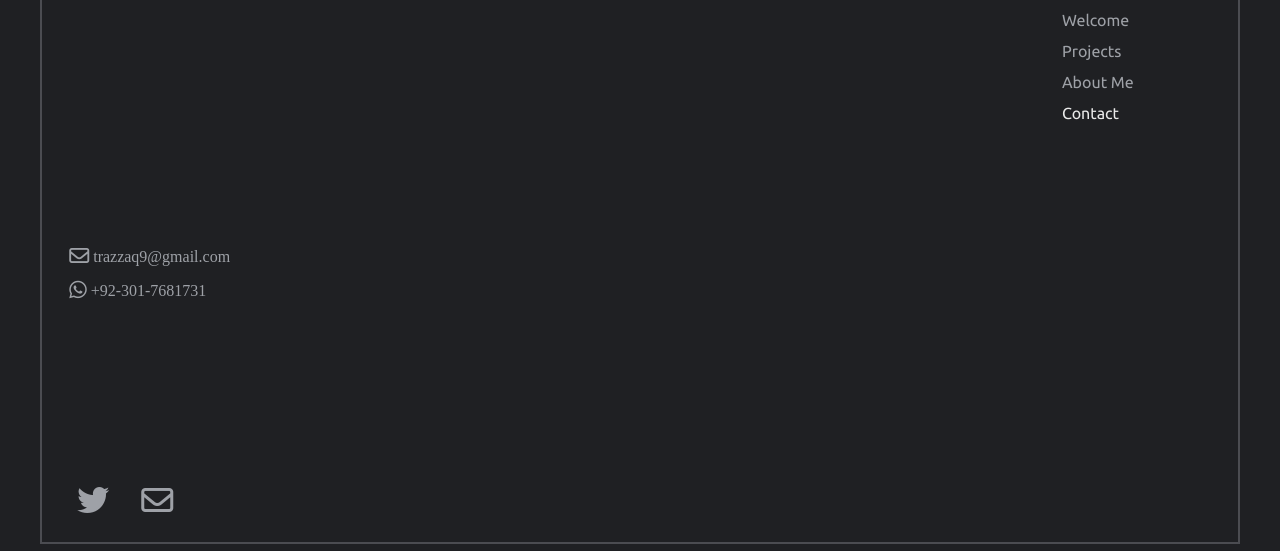
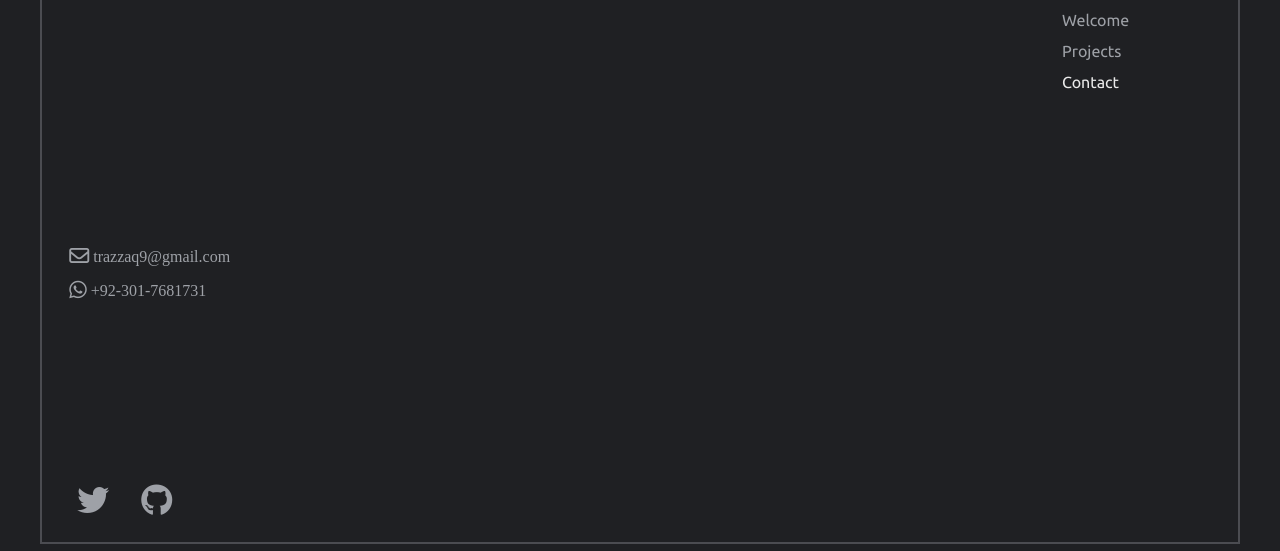
Before and after one commit to talhar5/typeofsamar, a React (Create React App) app: page / in a window 1280 px wide. Both pictures are taken after a click on the button "Contact". Shown: the part 216-767 px from the top of the page. Built offline with nearby package versions, Linux system fonts and the light colour scheme.

Commit message:
projects names added

```diff
--- a/package.json
+++ b/package.json
@@ -2,7 +2,7 @@
   "name": "portfolio",
   "version": "0.1.0",
   "author": "Talha Razzaq <trazzaq9@gmail.com> (https://www.typeofsamar.com)",
-  "homepage": "",
+  "homepage": "https://1talhapk.github.io/typeofsamar",
   "private": true,
   "dependencies": {
     "@fortawesome/fontawesome-svg-core": "^6.4.0",
--- a/src/Contact.js
+++ b/src/Contact.js
@@ -16,8 +16,8 @@ export default function Contact() {
         <a href='https://www.twitter.com/1talha_pk' target='blank'>
           <i className="fa-brands fa-twitter fa-2xl"></i>
         </a>
-        <a href='https://www.twitter.com/2talhapk' target='blank'>
-          <i class="fa-regular fa-envelope fa-2xl"></i>
+        <a href='https://github.com/1talhapk' target='blank'>
+        <i class="fa-brands fa-github fa-2xl"></i>
         </a>
       </div>
     </div>
--- a/src/Project.js
+++ b/src/Project.js
@@ -1,6 +1,4 @@
 import React from 'react'
-import { FontAwesomeIcon } from '@fortawesome/react-fontawesome'
-import { faUpRightFromSquare } from '@fortawesome/free-solid-svg-icons';
 
 export default function Project({ project }) {
   return (
@@ -8,7 +6,7 @@ export default function Project({ project }) {
       <h2 className='project-title'>
         {project.title + " "}
         <a href={project.url} target='blank'>
-          <FontAwesomeIcon icon={faUpRightFromSquare} size="sm" />
+        <i class="fa-solid fa-up-right-from-square fa-sm"></i>
         </a>
       </h2>
       <div className='project-description'>{project.description}</div>
--- a/src/Projects.js
+++ b/src/Projects.js
@@ -1,8 +1,6 @@
 import React, { useEffect, useState } from 'react'
 import projectsData from './projectsData.json';
 import ProjectList from './projectsList';
-import { FontAwesomeIcon } from '@fortawesome/react-fontawesome'
-import { faDiagramProject } from '@fortawesome/free-solid-svg-icons';
 
 export default function Projects() {
 
@@ -20,7 +18,7 @@ export default function Projects() {
   return (
     <div className=''>
       <h1 className='personal-projects-heading'>
-        <FontAwesomeIcon icon={faDiagramProject} size="sm" />
+        <i class="fa-solid fa-diagram-project fa-sm"></i>
         {" Personal Projects"}
       </h1>
       {isLoading && <div className='loading'>Loading...</div>}
--- a/src/navBtns.js
+++ b/src/navBtns.js
@@ -6,7 +6,7 @@ export default function NavBtns({ handleClick }) {
         <div className="nav-section">
             <button value="welcome" onClick={handleClick} className="btn active">Welcome</button>
             <button value="projects" onClick={handleClick} className="btn">Projects</button>
-            <button value="about-me" onClick={handleClick} className="btn">About Me</button>
+            {/* <button value="about-me" onClick={handleClick} className="btn">About Me</button> */}
             <button value="contact" onClick={handleClick} className="btn">Contact</button>
         </div>
     )
--- a/src/projectsData.json
+++ b/src/projectsData.json
@@ -3,13 +3,18 @@
     "type": "React.js",
     "projects": [
       {
-        "title": "First Project Name",
+        "title": "Infinite scroll Books",
         "description": "lorem impsum lorem impsum lorem impsum lorem impsum",
         "url": "https://1talhapk.github.io/currency-converter"
       },
       {
         "title": "First Project Namefgf",
         "description": "lorem impsum lorem impsum lorem impsum lorem impsum",
+        "url": "https://1talhapk.github.io/currency-converter"
+      },
+      {
+        "title": "Currency Converter",
+        "description": "This currency converter is made using reactjs.",
         "url": "https://1talhapk.github.io/currency-converter"
       }
     ]
@@ -18,12 +23,52 @@
     "type": "Vanilla Javascript",
     "projects": [
       {
-        "title": "First Project Name",
+        "title": "Notes App",
         "description": "lorem impsum lorem impsum lorem impsum lorem impsum",
         "url": "https://1talhapk.github.io/currency-converter"
       },
       {
-        "title": "First Project Namefgf",
+        "title": "Snake Game",
+        "description": "lorem impsum lorem impsum lorem impsum lorem impsum",
+        "url": "https://1talhapk.github.io/currency-converter"
+      },
+      {
+        "title": "English Dictionary",
+        "description": "lorem impsum lorem impsum lorem impsum lorem impsum",
+        "url": "https://1talhapk.github.io/currency-converter"
+      },
+      {
+        "title": "Simple Calculator",
+        "description": "lorem impsum lorem impsum lorem impsum lorem impsum",
+        "url": "https://1talhapk.github.io/currency-converter"
+      },
+      {
+        "title": "News Website",
+        "description": "lorem impsum lorem impsum lorem impsum lorem impsum",
+        "url": "https://1talhapk.github.io/currency-converter"
+      },
+      {
+        "title": "Stopwatch",
+        "description": "lorem impsum lorem impsum lorem impsum lorem impsum",
+        "url": "https://1talhapk.github.io/currency-converter"
+      },
+      {
+        "title": "Weather App",
+        "description": "lorem impsum lorem impsum lorem impsum lorem impsum",
+        "url": "https://1talhapk.github.io/currency-converter"
+      },
+      {
+        "title": "Quiz App",
+        "description": "lorem impsum lorem impsum lorem impsum lorem impsum",
+        "url": "https://1talhapk.github.io/currency-converter"
+      },
+      {
+        "title": "Book Library",
+        "description": "lorem impsum lorem impsum lorem impsum lorem impsum",
+        "url": "https://1talhapk.github.io/currency-converter"
+      },
+      {
+        "title": "Form validation",
         "description": "lorem impsum lorem impsum lorem impsum lorem impsum",
         "url": "https://1talhapk.github.io/currency-converter"
 
@@ -39,7 +84,22 @@
         "url": "https://1talhapk.github.io/contact-us-form/"
       },
       {
-        "title": "Currency Converter",
+        "title": "Fitness website landing page",
+        "description": "This currency converter is made using reactjs.",
+        "url": "https://1talhapk.github.io/currency-converter"
+      },
+      {
+        "title": "My Skills Page",
+        "description": "This currency converter is made using reactjs.",
+        "url": "https://1talhapk.github.io/currency-converter"
+      },
+      {
+        "title": "Food Delivery Website",
+        "description": "This currency converter is made using reactjs.",
+        "url": "https://1talhapk.github.io/currency-converter"
+      },
+      {
+        "title": "Neon Watch",
         "description": "This currency converter is made using reactjs.",
         "url": "https://1talhapk.github.io/currency-converter"
       }
--- a/src/welcome.js
+++ b/src/welcome.js
@@ -3,11 +3,9 @@ import React from 'react'
 export default function Welcome() {
   return (
     <div className='welcome-section'>
-        <h2>Hello,</h2>
-        <p>I am Talha Razzaq, diligent front end engineer eager to work in a challenging
-            environment to show case my skills and my abilities. My area of expertise includes
-            but not limited to React.js, node.js, javascript, OOP, git & github, html/css.
-        </p>
+      <h2>Hi, <i class="fa-regular fa-handshake"></i></h2>
+      <p>I am Talha, an ambitious front-end engineer, I am motivated to demonstrate my skills and abilities in a challenging work environment. I specialize in React.js, node.js, JavaScript, OOP, git & GitHub, HTML/CSS, and am eager to contribute my expertise to a dynamic team.
+      </p>
     </div>
 
   )
```
